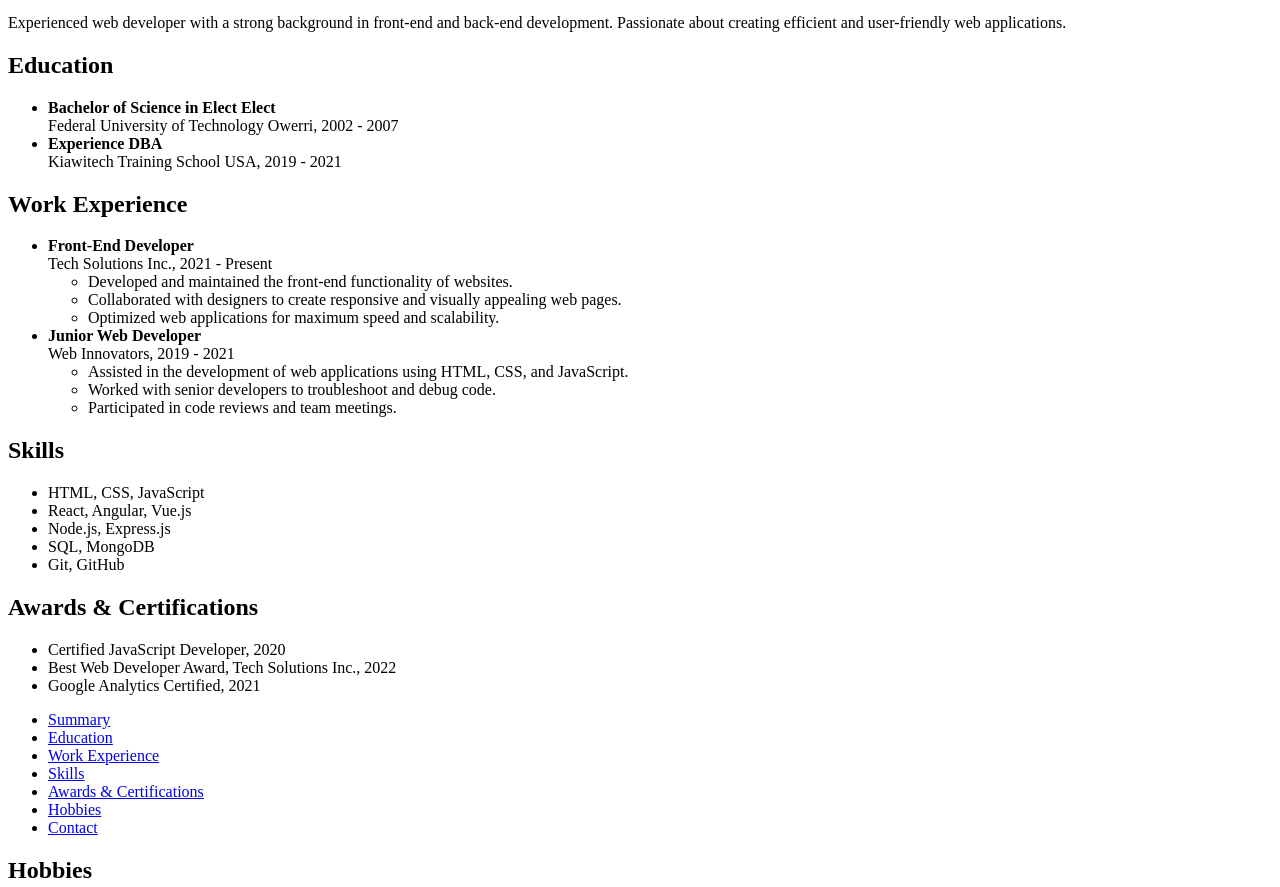
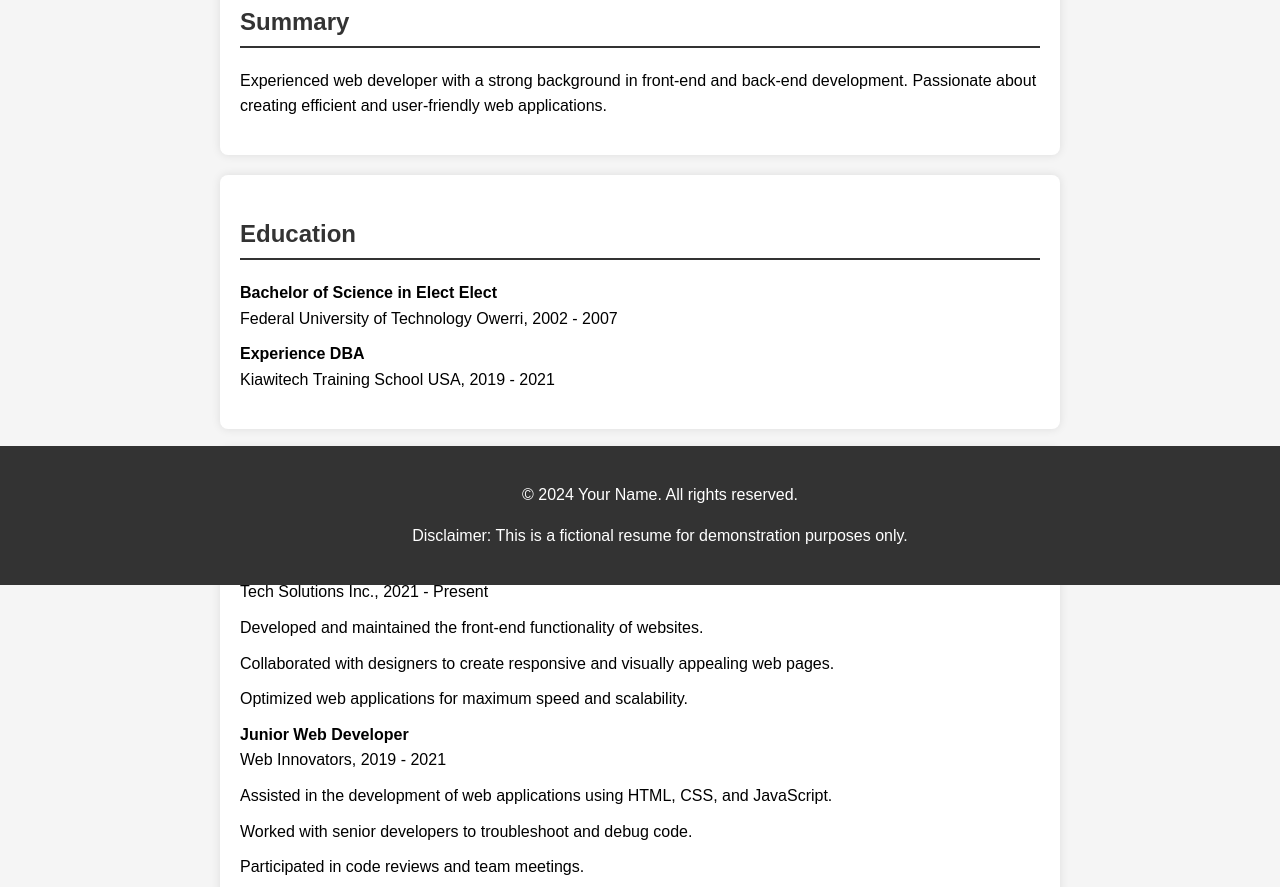
Before and after one commit to hectorafrica/williamsresumesample, a plain HTML site: page index.html in a window 1280 px wide. Shown: the part 215-1102 px from the top of the page. Drawn offline with Linux system fonts and the light colour scheme.

Commit message:
Add files via upload

```diff
--- a/index.html
+++ b/index.html
@@ -1,5 +1,5 @@
 <!DOCTYPE html>
-<html lang="en">
+<html lang="en" style="background: whitesmoke">
 <head>
     <meta charset="UTF-8">
     <meta name="viewport" content="width=device-width, initial-scale=1.0">
@@ -101,6 +101,83 @@
         <p>&copy; 2024 Your Name. All rights reserved.</p>
         <p>Disclaimer: This is a fictional resume for demonstration purposes only.</p>
     </footer>
+    <style>
+        body {
+            font-family: Arial, sans-serif;
+            line-height: 1.6;
+            margin: 0;
+            padding: 0;
+            background: whitesmoke;
+        }
 
+        nav {
+            background: #333;
+            color: #fff;
+            padding: 10px 0;
+            text-align: center;
+        }
+
+        nav ul {
+            list-style: none;
+            padding: 0;
+            margin: 0;
+        }
+
+        nav ul li {
+            display: inline;
+            margin: 0 10px;
+        }
+
+        nav ul li a {
+            color: #fff;
+            text-decoration: none;
+        }
+
+        nav ul li a:hover {
+            text-decoration: underline;
+        }
+
+        section {
+            padding: 20px;
+            margin: 20px auto;
+            background: #fff;
+            border-radius: 8px;
+            box-shadow: 0 0 10px rgba(0, 0, 0, 0.1);
+            max-width: 800px;
+        }
+
+        h2 {
+            color: #333;
+            border-bottom: 2px solid #333;
+            padding-bottom: 5px;
+        }
+
+        ul {
+            list-style: none;
+            padding: 0;
+        }
+
+        ul li {
+            margin: 10px 0;
+        }
+
+        footer {
+            text-align: center;
+            padding: 20px;
+            background: #333;
+            color: #fff;
+            position: fixed;
+            width: 100%;
+            bottom: 0;
+        }
+
+        a {
+            color: #333;
+        }
+
+        a:hover {
+            color: #007BFF;
+        }
+    </style>
 </body>
 </html>
```
